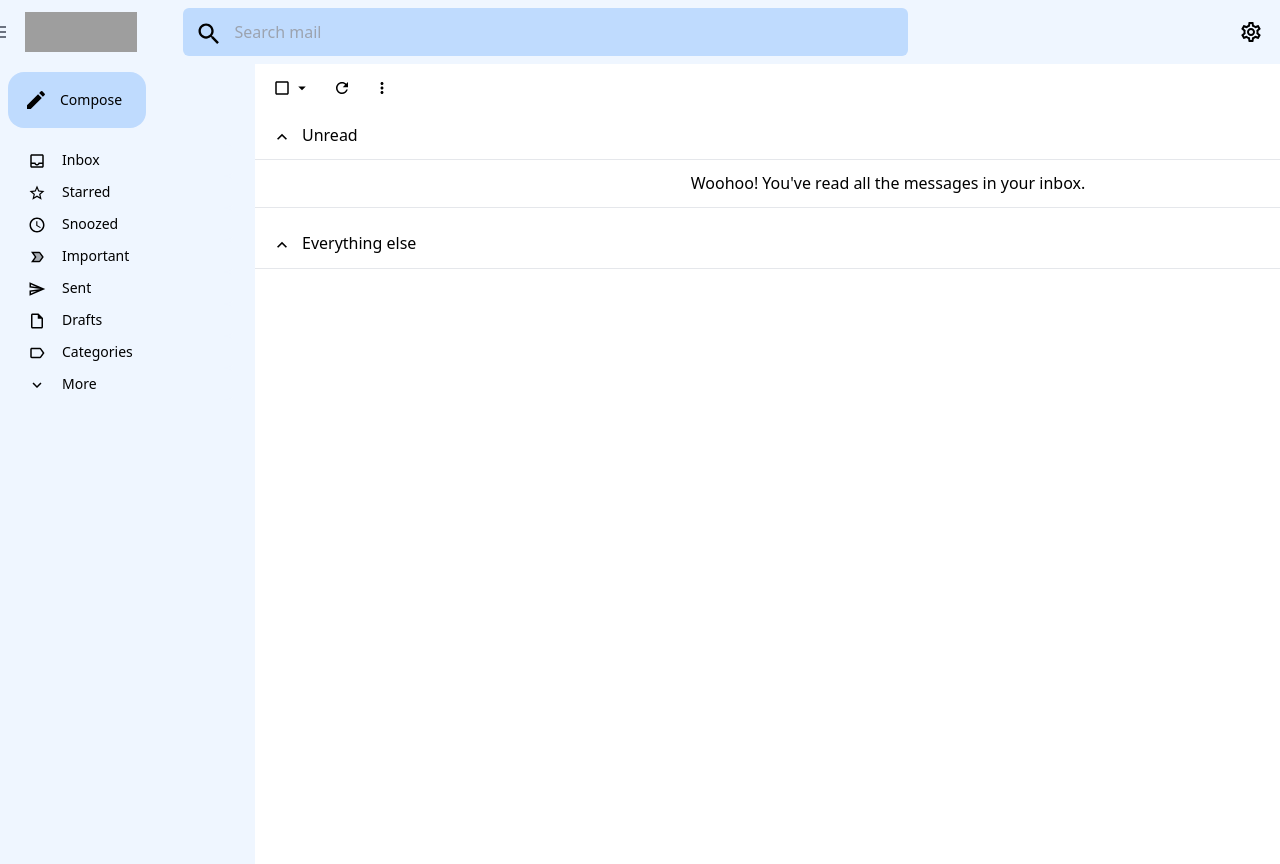
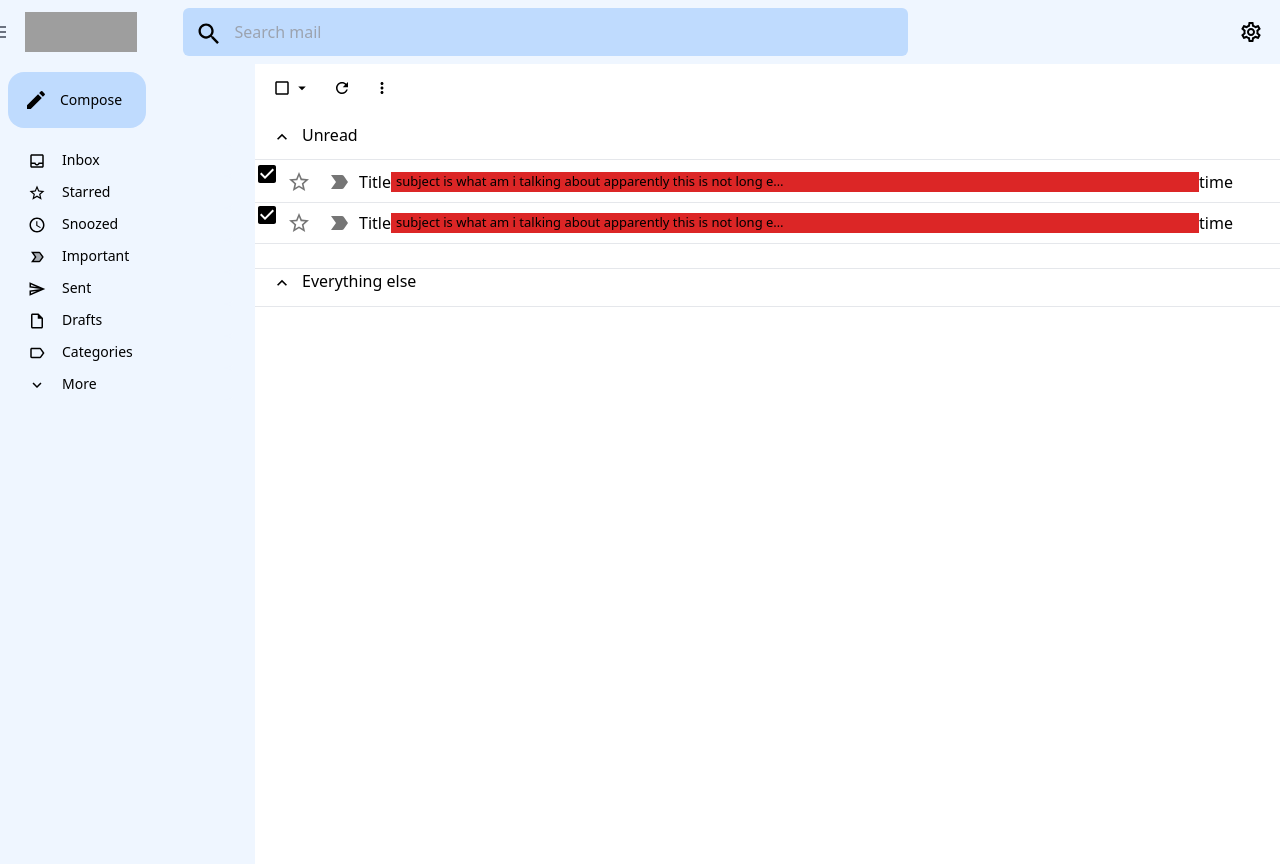
Before and after one commit to nicholasweecw/reactGmailClone, a React (Create React App) app: page / in a window 1280 px wide. Shown: the top 864 px of the page. Built offline with nearby package versions, Linux system fonts and the light colour scheme; grey boxes are pictures that could not be loaded.

Commit message:
Started building EmailRow

```diff
--- a/src/components/EmailItem.jsx
+++ /dev/null
@@ -1,7 +0,0 @@
-import "../style/EmailItem.css";
-
-const EmailItem = () => {
-  return <div>EmailItem</div>;
-};
-
-export default EmailItem;
--- a/src/components/EmailList.jsx
+++ b/src/components/EmailList.jsx
@@ -6,10 +6,18 @@ import MoreVertIcon from "@mui/icons-material/MoreVert";
 import KeyboardIcon from "@mui/icons-material/Keyboard";
 import KeyboardArrowUpIcon from "@mui/icons-material/KeyboardArrowUp";
 import { useState } from "react";
-import EmailItem from "./EmailItem";
+import EmailRow from "./EmailRow";
 
 const EmailList = () => {
-  const [mails, setMails] = useState([]);
+  const [mails, setMails] = useState([
+    {
+      id: 1,
+      title: "Test",
+      subject: "Test",
+      description: "Test",
+      time: "Now",
+    },
+  ]);
 
   return (
     <div>
@@ -41,8 +49,21 @@ const EmailList = () => {
           <div className="emailList__unread__bottom">
             {mails.length > 0 ? (
               <div className="mails">
-                {mails.map(() => (
-                  <EmailItem />
+                {mails.map((mail) => (
+                  <>
+                    <EmailRow
+                      title="Title"
+                      subject="subject is what am i talking about apparently this is not long enough so I am going to make it longer"
+                      description="description"
+                      time="time"
+                    />
+                    <EmailRow
+                      title="Title"
+                      subject="subject is what am i talking about apparently this is not long enough so I am going to make it longer"
+                      description="description"
+                      time="time"
+                    />
+                  </>
                 ))}
               </div>
             ) : (
--- /dev/null
+++ b/src/components/EmailRow.jsx
@@ -0,0 +1,37 @@
+import {
+  CheckBox,
+  LabelImportantOutlined,
+  StarBorderOutlined,
+} from "@mui/icons-material";
+import { IconButton } from "@mui/material";
+
+import "../style/EmailRow.css";
+
+const EmailRow = ({ id, title, subject, description, time }) => {
+  return (
+    <div className="emailRow">
+      <div className="emailRow__options">
+        <CheckBox />
+        <IconButton>
+          <StarBorderOutlined />
+        </IconButton>
+        <IconButton>
+          <LabelImportantOutlined />
+        </IconButton>
+      </div>
+
+      <h3 className="emailRow__title">{title}</h3>
+
+      <div className="emailRow__message">
+        <h4>
+          {subject} -{" "}
+          <span className="emailRow__description">{description}</span>
+        </h4>
+      </div>
+
+      <div className="emailRow__time">{time}</div>
+    </div>
+  );
+};
+
+export default EmailRow;
--- /dev/null
+++ b/src/style/EmailRow.css
@@ -0,0 +1,25 @@
+@tailwind base;
+@tailwind components;
+@tailwind utilities;
+
+@layer components {
+    .emailRow {
+        @apply flex relative w-[1180px] items-center border-b-[1px] cursor-pointer z-[999]
+    }
+
+    .emailRow:hover {
+        @apply shadow-custom
+    }
+
+    .emailRow__options {
+        @apply flex
+    }
+
+    .emailRow__message {
+        @apply flex-[0.8] items-center text-[13px] bg-red-600
+    }
+
+    .emailRow__message > h4 {
+        @apply w-[400px] whitespace-nowrap overflow-hidden overflow-ellipsis px-[5px]
+    }
+}
--- a/tailwind.config.js
+++ b/tailwind.config.js
@@ -5,7 +5,11 @@ module.exports = {
     "./src/**/*.{js,jsx,ts,tsx}",
   ],
   theme: {
-    extend: {},
+    extend: {
+      boxShadow: {
+        'custom': '4px 1px 4px 0px rgba(0, 0, 0, 0.24)',
+      }
+    },
   },
   variants: {
     extend: {
```
Also changed, not shown: src/style/EmailItem.css (deleted, +0 -7 lines).
